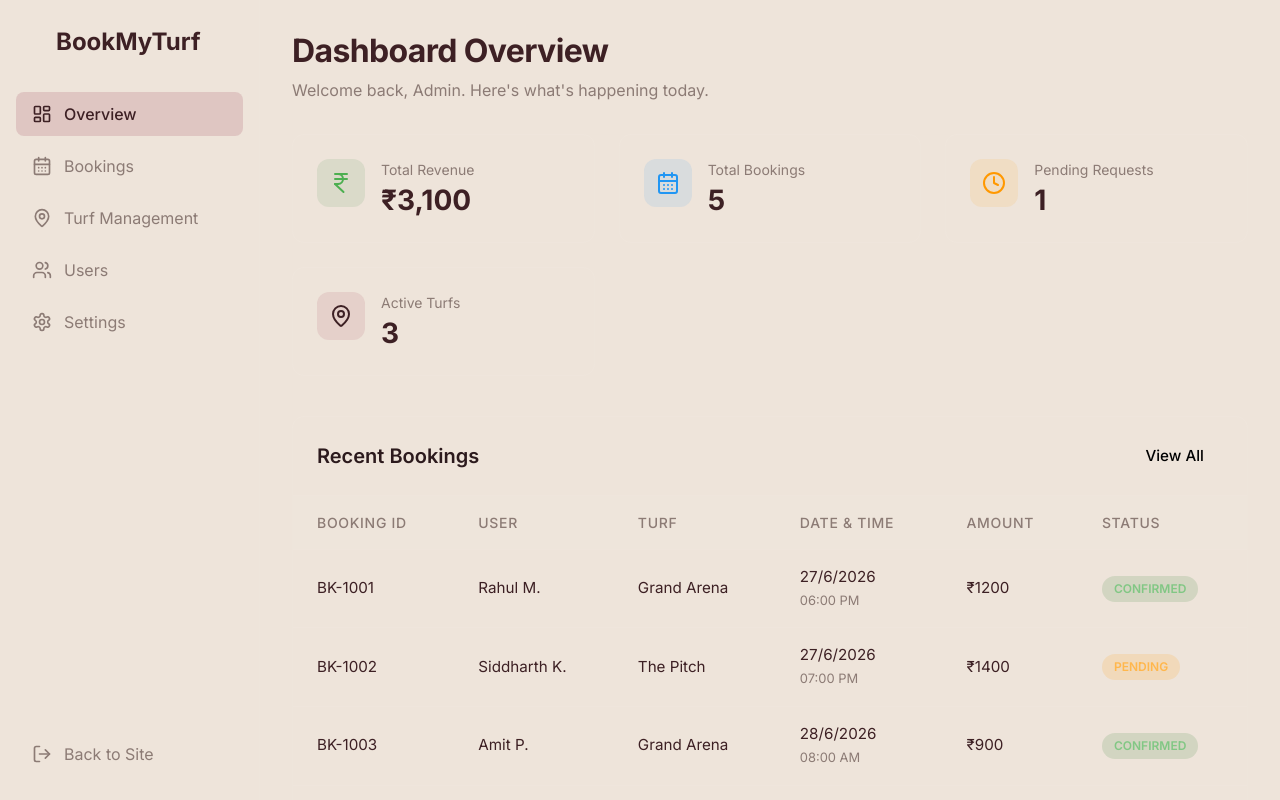
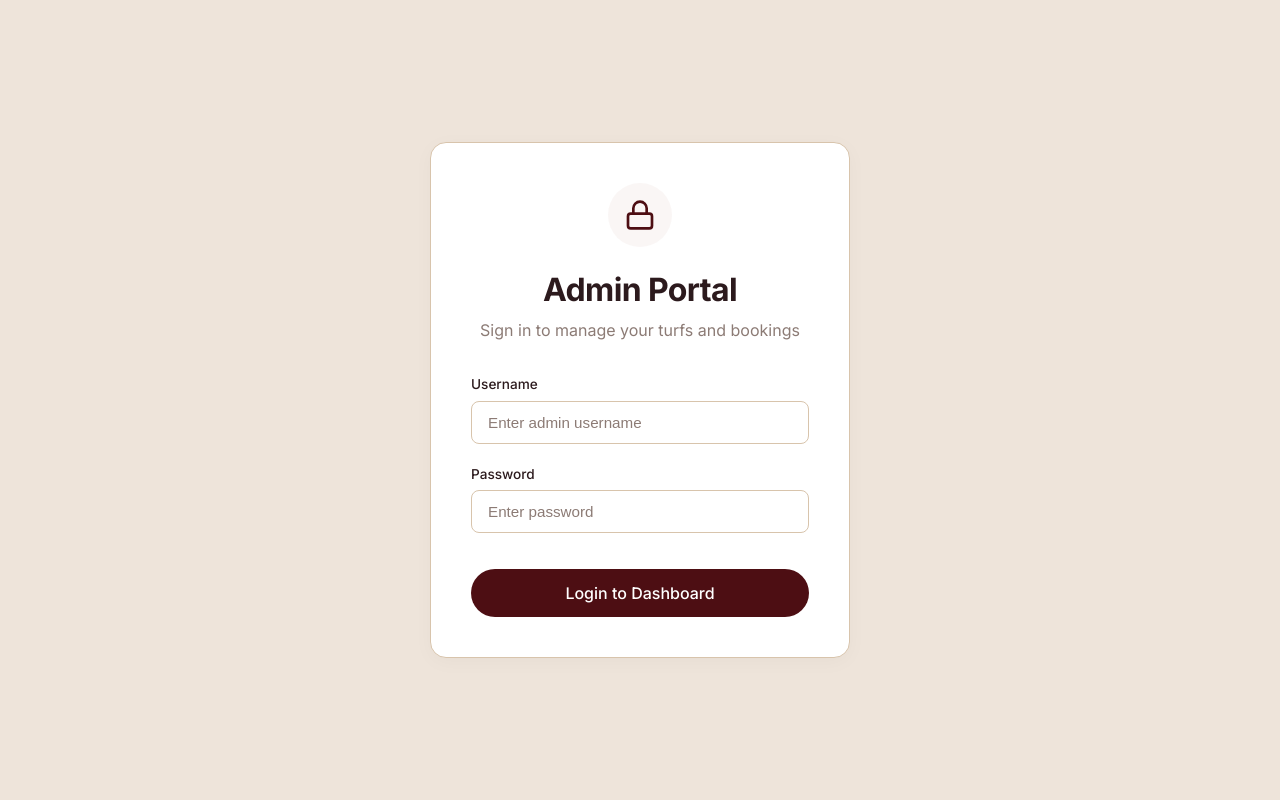
Before and after one commit to thekarampuri/BookMyTurf, a React (Vite) app: page /admin in a window 1280 px wide. Shown: the top 800 px of the page. Built offline with nearby package versions, Linux system fonts and the light colour scheme.

Commit message:
Added authentication page for admin dashboard

```diff
--- a/src/pages/AdminDashboard.css
+++ b/src/pages/AdminDashboard.css
@@ -1,14 +1,14 @@
 .admin-layout {
   display: flex;
   min-height: 100vh;
-  background-color: var(--bg-dark);
-  color: var(--text-light);
+  background-color: var(--bg-page);
+  color: var(--text-body);
 }
 
 .admin-sidebar {
   width: 260px;
-  background-color: var(--surface-light);
-  border-right: 1px solid rgba(255, 255, 255, 0.05);
+  background-color: var(--bg-card);
+  border-right: 1px solid var(--border-sand);
   display: flex;
   flex-direction: column;
   padding: 1.5rem 1rem;
@@ -20,7 +20,7 @@
 .admin-sidebar__header {
   font-size: 1.5rem;
   font-weight: 700;
-  color: var(--accent);
+  color: var(--burgundy);
   margin-bottom: 2rem;
   padding: 0 0.5rem;
   display: flex;
@@ -40,7 +40,7 @@
   align-items: center;
   gap: 0.75rem;
   padding: 0.75rem 1rem;
-  border-radius: 8px;
+  border-radius: var(--radius-sm);
   color: var(--text-muted);
   cursor: pointer;
   transition: all 0.2s ease;
@@ -52,23 +52,28 @@
 }
 
 .admin-nav__item:hover {
-  background-color: rgba(255, 255, 255, 0.05);
-  color: var(--text-light);
+  background-color: var(--bg-dusty-pink-xlight);
+  color: var(--text-dark);
 }
 
 .admin-nav__item--active {
-  background-color: rgba(144, 30, 60, 0.15); /* var(--accent) with opacity */
-  color: var(--accent);
+  background-color: var(--burgundy-light);
+  color: var(--burgundy);
   font-weight: 500;
 }
 
 .admin-sidebar__footer {
   margin-top: auto;
+  border-top: 1px solid var(--border-sand);
+  padding-top: 1rem;
+  display: flex;
+  flex-direction: column;
+  gap: 0.5rem;
 }
 
 .admin-main {
   flex-grow: 1;
-  padding: 2rem;
+  padding: 2.5rem;
   overflow-y: auto;
 }
 
@@ -79,7 +84,7 @@
 .admin-header__title {
   font-size: 2rem;
   margin: 0;
-  color: var(--text-light);
+  color: var(--text-dark);
 }
 
 .admin-header__subtitle {
@@ -96,21 +101,22 @@
 }
 
 .stat-card {
-  background-color: var(--surface-light);
-  border: 1px solid rgba(255, 255, 255, 0.05);
-  border-radius: 12px;
+  background-color: var(--bg-card);
+  border: 1px solid var(--border-sand);
+  border-radius: var(--radius-lg);
   padding: 1.5rem;
   display: flex;
   align-items: flex-start;
   gap: 1rem;
+  box-shadow: 0 4px 20px rgba(0,0,0,0.03);
 }
 
 .stat-card__icon-wrap {
   width: 48px;
   height: 48px;
-  border-radius: 12px;
-  background-color: rgba(144, 30, 60, 0.1);
-  color: var(--accent);
+  border-radius: var(--radius-md);
+  background-color: var(--burgundy-light);
+  color: var(--burgundy);
   display: flex;
   align-items: center;
   justify-content: center;
@@ -118,12 +124,17 @@
 
 .stat-card__icon-wrap.success {
   background-color: rgba(46, 125, 50, 0.1);
-  color: #4caf50;
+  color: #2e7d32;
 }
 
 .stat-card__icon-wrap.info {
   background-color: rgba(33, 150, 243, 0.1);
-  color: #2196f3;
+  color: #1976d2;
+}
+
+.stat-card__icon-wrap.warning {
+  background-color: rgba(255, 152, 0, 0.1);
+  color: #ed6c02;
 }
 
 .stat-card__content {
@@ -133,6 +144,7 @@
 .stat-card__label {
   color: var(--text-muted);
   font-size: 0.875rem;
+  font-weight: 500;
   margin-bottom: 0.25rem;
   display: block;
 }
@@ -140,21 +152,22 @@
 .stat-card__value {
   font-size: 1.75rem;
   font-weight: 700;
-  color: var(--text-light);
+  color: var(--text-dark);
   margin: 0;
 }
 
 /* Data Table */
 .data-table-card {
-  background-color: var(--surface-light);
-  border: 1px solid rgba(255, 255, 255, 0.05);
-  border-radius: 12px;
+  background-color: var(--bg-card);
+  border: 1px solid var(--border-sand);
+  border-radius: var(--radius-lg);
   overflow: hidden;
+  box-shadow: 0 4px 20px rgba(0,0,0,0.03);
 }
 
 .data-table-header {
   padding: 1.25rem 1.5rem;
-  border-bottom: 1px solid rgba(255, 255, 255, 0.05);
+  border-bottom: 1px solid var(--border-sand);
   display: flex;
   justify-content: space-between;
   align-items: center;
@@ -163,6 +176,7 @@
 .data-table-header h3 {
   margin: 0;
   font-size: 1.25rem;
+  color: var(--text-dark);
 }
 
 .table-responsive {
@@ -178,18 +192,18 @@
   text-align: left;
   padding: 1rem 1.5rem;
   color: var(--text-muted);
-  font-weight: 500;
-  font-size: 0.875rem;
+  font-weight: 600;
+  font-size: 0.75rem;
   text-transform: uppercase;
   letter-spacing: 0.05em;
-  border-bottom: 1px solid rgba(255, 255, 255, 0.05);
-  background-color: rgba(255, 255, 255, 0.02);
+  border-bottom: 1px solid var(--border-sand);
+  background-color: var(--bg-page);
 }
 
 .admin-table td {
   padding: 1rem 1.5rem;
-  border-bottom: 1px solid rgba(255, 255, 255, 0.05);
-  color: var(--text-light);
+  border-bottom: 1px solid var(--border-sand);
+  color: var(--text-body);
   font-size: 0.95rem;
 }
 
@@ -198,40 +212,40 @@
 }
 
 .admin-table tr:hover td {
-  background-color: rgba(255, 255, 255, 0.02);
+  background-color: var(--bg-dusty-pink-xlight);
 }
 
 .status-badge {
   display: inline-flex;
   align-items: center;
   padding: 0.25rem 0.75rem;
-  border-radius: 999px;
+  border-radius: var(--radius-pill);
   font-size: 0.75rem;
   font-weight: 600;
   text-transform: uppercase;
 }
 
 .status-badge--Confirmed {
-  background-color: rgba(46, 125, 50, 0.15);
-  color: #81c784;
+  background-color: rgba(46, 125, 50, 0.1);
+  color: #2e7d32;
 }
 
 .status-badge--Pending {
   background-color: rgba(255, 152, 0, 0.15);
-  color: #ffb74d;
+  color: #ed6c02;
 }
 
 .status-badge--Cancelled {
-  background-color: rgba(244, 67, 54, 0.15);
-  color: #e57373;
+  background-color: rgba(211, 47, 47, 0.1);
+  color: #d32f2f;
 }
 
 .action-btn {
   background: transparent;
-  border: 1px solid rgba(255, 255, 255, 0.1);
-  color: var(--text-light);
+  border: 1px solid var(--border-dusty);
+  color: var(--text-body);
   padding: 0.4rem 0.75rem;
-  border-radius: 6px;
+  border-radius: var(--radius-sm);
   cursor: pointer;
   font-size: 0.85rem;
   transition: all 0.2s;
@@ -241,19 +255,20 @@
 }
 
 .action-btn:hover {
-  background-color: rgba(255, 255, 255, 0.1);
+  background-color: var(--bg-dusty-pink-xlight);
+  color: var(--text-dark);
 }
 
 .action-btn--approve:hover {
-  background-color: rgba(46, 125, 50, 0.2);
-  border-color: rgba(46, 125, 50, 0.5);
-  color: #81c784;
+  background-color: rgba(46, 125, 50, 0.1);
+  border-color: #2e7d32;
+  color: #2e7d32;
 }
 
 .action-btn--cancel:hover {
-  background-color: rgba(244, 67, 54, 0.2);
-  border-color: rgba(244, 67, 54, 0.5);
-  color: #e57373;
+  background-color: rgba(211, 47, 47, 0.1);
+  border-color: #d32f2f;
+  color: #d32f2f;
 }
 
 /* Empty State */
--- a/src/pages/AdminDashboard.tsx
+++ b/src/pages/AdminDashboard.tsx
@@ -15,12 +15,16 @@ import { useNavigate } from 'react-router-dom';
 import { MOCK_BOOKINGS } from '../data/bookings';
 import { TURFS } from '../data/turfs';
 import type { Booking, BookingStatus } from '../types';
+import AdminLogin from './AdminLogin';
 import './AdminDashboard.css';
 
 type Tab = 'overview' | 'bookings' | 'turfs';
 
 export default function AdminDashboard() {
   const navigate = useNavigate();
+  const [isAuthenticated, setIsAuthenticated] = useState(
+    sessionStorage.getItem('adminAuth') === 'true'
+  );
   const [activeTab, setActiveTab] = useState<Tab>('overview');
   const [bookings, setBookings] = useState<Booking[]>(MOCK_BOOKINGS);
 
@@ -81,6 +85,13 @@ export default function AdminDashboard() {
       </nav>
 
       <div className="admin-sidebar__footer">
+        <button className="admin-nav__item" onClick={() => {
+          sessionStorage.removeItem('adminAuth');
+          setIsAuthenticated(false);
+        }}>
+          <LogOut size={20} />
+          <span>Logout</span>
+        </button>
         <button className="admin-nav__item" onClick={() => navigate('/')}>
           <LogOut size={20} />
           <span>Back to Site</span>
@@ -321,6 +332,15 @@ export default function AdminDashboard() {
     </div>
   );
 
+  if (!isAuthenticated) {
+    return (
+      <AdminLogin onLogin={() => {
+        sessionStorage.setItem('adminAuth', 'true');
+        setIsAuthenticated(true);
+      }} />
+    );
+  }
+
   return (
     <div className="admin-layout">
       {renderSidebar()}
--- /dev/null
+++ b/src/pages/AdminLogin.css
@@ -0,0 +1,60 @@
+.admin-login-page {
+  display: flex;
+  align-items: center;
+  justify-content: center;
+  padding: 2rem;
+}
+
+.admin-login-card {
+  width: 100%;
+  max-width: 420px;
+  padding: 2.5rem;
+  display: flex;
+  flex-direction: column;
+  align-items: center;
+  text-align: center;
+}
+
+.admin-login-icon {
+  width: 64px;
+  height: 64px;
+  background-color: var(--bg-dusty-pink-xlight);
+  color: var(--burgundy);
+  border-radius: 50%;
+  display: flex;
+  align-items: center;
+  justify-content: center;
+  margin-bottom: 1.5rem;
+}
+
+.admin-login-title {
+  font-size: 2rem;
+  margin-bottom: 0.5rem;
+}
+
+.admin-login-subtitle {
+  color: var(--text-muted);
+  margin-bottom: 2rem;
+}
+
+.admin-login-form {
+  width: 100%;
+  display: flex;
+  flex-direction: column;
+  gap: 1.25rem;
+  text-align: left;
+}
+
+.admin-login-btn {
+  margin-top: 1rem;
+  justify-content: center;
+}
+
+.admin-login-error {
+  color: #e57373;
+  font-size: 0.85rem;
+  background: rgba(244, 67, 54, 0.1);
+  padding: 0.75rem;
+  border-radius: var(--radius-sm);
+  text-align: center;
+}
--- /dev/null
+++ b/src/pages/AdminLogin.tsx
@@ -0,0 +1,63 @@
+import { useState } from 'react';
+import { Lock } from 'lucide-react';
+import './AdminLogin.css';
+
+interface AdminLoginProps {
+  onLogin: () => void;
+}
+
+export default function AdminLogin({ onLogin }: AdminLoginProps) {
+  const [username, setUsername] = useState('');
+  const [password, setPassword] = useState('');
+  const [error, setError] = useState('');
+
+  const handleSubmit = (e: React.FormEvent) => {
+    e.preventDefault();
+    if (username === 'admin' && password === '123') {
+      onLogin();
+    } else {
+      setError('Invalid username or password');
+    }
+  };
+
+  return (
+    <div className="admin-login-page page-bg">
+      <div className="admin-login-card card">
+        <div className="admin-login-icon">
+          <Lock size={32} />
+        </div>
+        <h1 className="admin-login-title serif">Admin Portal</h1>
+        <p className="admin-login-subtitle">Sign in to manage your turfs and bookings</p>
+
+        <form onSubmit={handleSubmit} className="admin-login-form">
+          <div className="form-group">
+            <label className="form-label">Username</label>
+            <input
+              type="text"
+              className="form-input"
+              placeholder="Enter admin username"
+              value={username}
+              onChange={(e) => setUsername(e.target.value)}
+            />
+          </div>
+          <div className="form-group">
+            <label className="form-label">Password</label>
+            <input
+              type="password"
+              className="form-input"
+              placeholder="Enter password"
+              value={password}
+              onChange={(e) => setPassword(e.target.value)}
+            />
+          </div>
+
+          {error && <div className="admin-login-error">{error}</div>}
+
+          <button type="submit" className="btn btn-primary btn-lg admin-login-btn">
+            Login to Dashboard
+          </button>
+        </form>
+      </div>
+    </div>
+  );
+}
```
